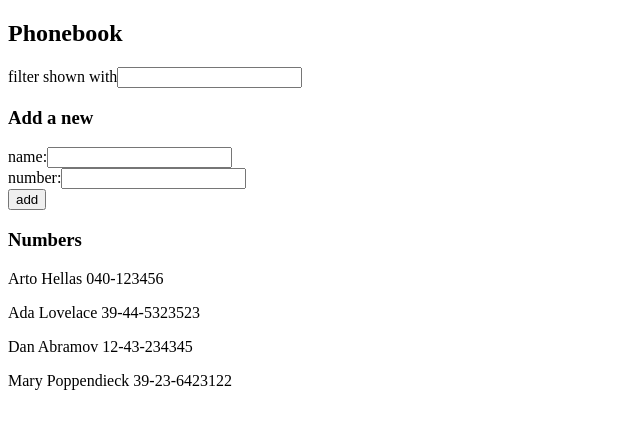
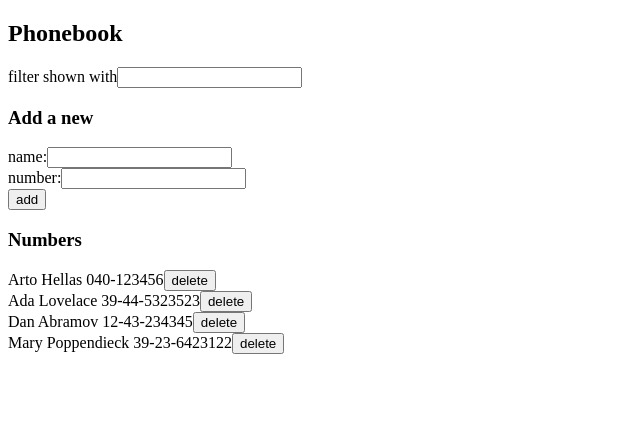
Before and after one commit to dejaimenpax/TFGInfor, a React (Create React App) app in the folder fullstackopen/part2/phonebook/: page / in a window 1280 px wide. Shown: the top 428 px of the page, without its empty margins (0-640 px from the left). Built offline with nearby package versions, Linux system fonts and the light colour scheme; data requests are answered from the project's data file.

Commit message:
Add part 2.17

```diff
--- a/fullstackopen/part2/phonebook/src/App.js
+++ b/fullstackopen/part2/phonebook/src/App.js
@@ -47,13 +47,12 @@ const App = () => {
       const personObject = {
         name: newName,
         number: newNumber,
-        id: persons.length + 1,
       }
 
       personService
         .create(personObject)
         .then(response => {
-        setPersons(persons.concat(response.data))
+          setPersons(persons.concat(response.data))
         })
 
     }
@@ -76,6 +75,17 @@ const App = () => {
     setNewFilter(auxFilter)
   }
 
+  const erasePerson = (person) => {
+    console.log('Entra por el borrado')
+    //mucho cuidado como llamamos en Person.js a esta funcion, debe ser como () => erasePerson(id)
+    if (window.confirm(`Delete ${person.name}?`)){
+      personService
+      .erase(person.id)
+      .then(response => {
+        setPersons(persons.filter(x => x.id!==person.id))
+      })
+    }
+  }
 
   return (
     <>
@@ -95,7 +105,7 @@ const App = () => {
 
       <h3>Numbers</h3>
 
-      <Persons persons={persons} newFilter={newFilter} />
+      <Persons persons={persons} newFilter={newFilter} erasePerson={erasePerson} />
 
     </>
   )
--- a/fullstackopen/part2/phonebook/src/Components/Person.js
+++ b/fullstackopen/part2/phonebook/src/Components/Person.js
@@ -1,4 +1,11 @@
 
-const Person = ({ person }) => <p>{person.name} {person.number}</p>
+const Person = ({ person, erasePerson }) => {
+    return(
+        <div>
+            {person.name} {person.number}
+            <button onClick={() => erasePerson(person)}>delete</button>
+        </div>
+    )
+}
 
 export default Person
--- a/fullstackopen/part2/phonebook/src/Components/Persons.js
+++ b/fullstackopen/part2/phonebook/src/Components/Persons.js
@@ -1,10 +1,10 @@
 import Person from "./Person";
 
-const Persons = ({ persons, newFilter}) => {
+const Persons = ({ persons, newFilter, erasePerson}) => {
     return(
         persons
             .filter(x => x.name.toLowerCase().includes(`${newFilter}`))
-            .map( y => <Person key={y.id} person={y} />)
+            .map( y => <Person key={y.id} person={y} erasePerson={erasePerson} />)
     )
 }
 
--- a/fullstackopen/part2/phonebook/src/Services/Persons.js
+++ b/fullstackopen/part2/phonebook/src/Services/Persons.js
@@ -6,10 +6,15 @@ const getAll = () => {
     return axios.get(baseUrl)
 }
 
-const create = (newObject) => {
+const erase = (id) => {
+    return axios.delete(`${baseUrl}/${id}`)
+}
+
+const create = newObject => {
     return axios.post(baseUrl, newObject)
 }
 
 
 
-export default { getAll, create }
+
+export default { getAll, create, erase}
```
